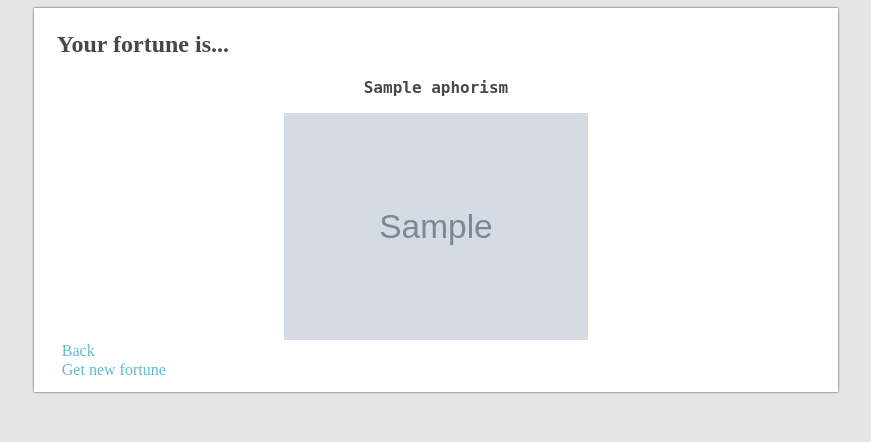
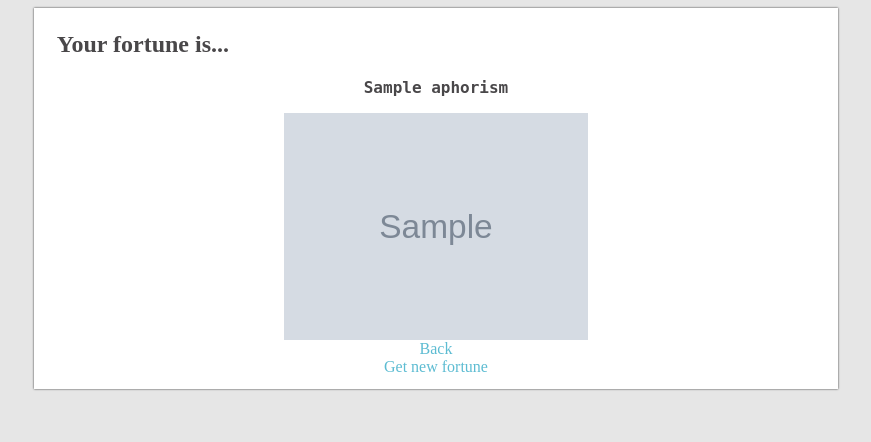
Before and after one commit to christarazi/personalsite, a Django app: template TaraziChrisSite/fortune/templates/fortune/index.html in a window 1280 px wide. Shown: the top 442 px of the page, without its empty margins (204-1075 px from the left). Run offline with Django 3.2, Linux system fonts and the light colour scheme; the template is opened without the code that fills it: most values are stand-ins (such as "Sample title", 1, 10 or a date in 2020); grey boxes marked "Sample" are stand-in pictures.

Commit message:
Fix centering of links

```diff
--- a/TaraziChrisSite/fortune/templates/fortune/index.html
+++ b/TaraziChrisSite/fortune/templates/fortune/index.html
@@ -37,7 +37,7 @@
 			box-shadow: 0 0 2px #333333;
 		}
 		div.links {
-			text-align: left;
+			text-align: center;
 		}
 		h2.heading {
 			text-align: left;
@@ -48,8 +48,7 @@
 			margin: auto auto 1em auto;
 		}
 		a:link {
-			text-align: center;
-			vertical-align: middle;
+			text-align: left;
 			color: #5DBCD2;
 			padding: 5px;
 			text-decoration: none;
```
